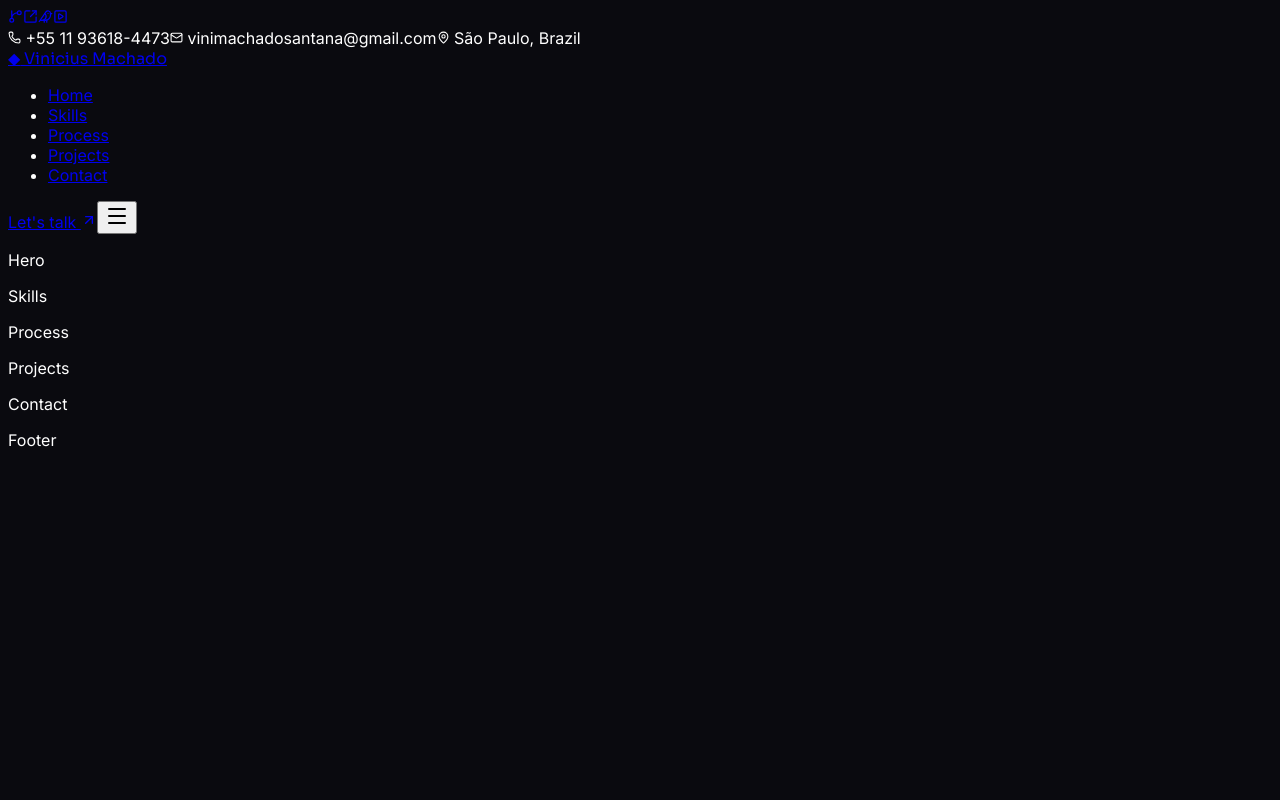
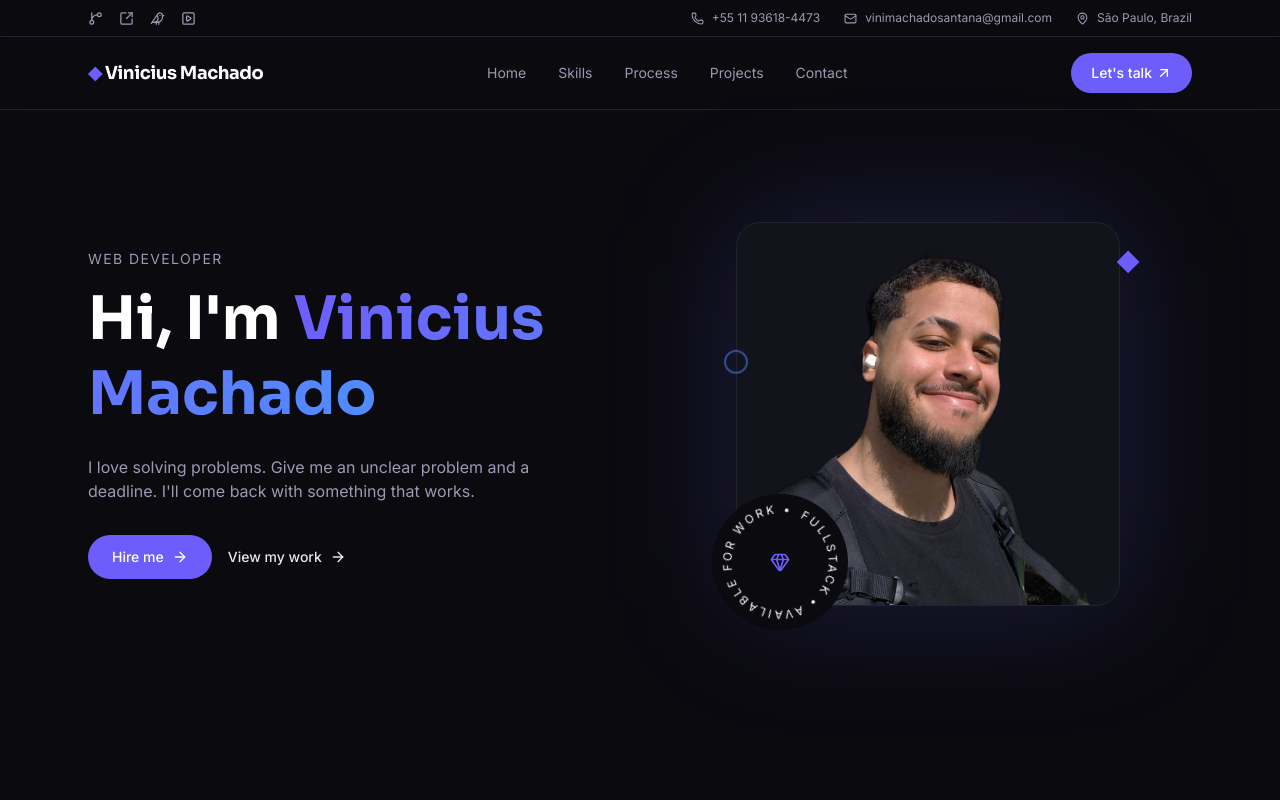
Before and after one commit to vinimachadosantana/vinimachadosantanta-portfolio, a Next.js app: page / in a window 1280 px wide. Shown: the top 800 px of the page. Built offline with nearby package versions, Linux system fonts and the light colour scheme.

Commit message:
feat: add hero section with rotating badge (#7)

```diff
--- a/src/app/globals.css
+++ b/src/app/globals.css
@@ -1,3 +1,4 @@
+@import "tailwindcss";
 html { scroll-behavior: smooth; }
 body {
   background: #0a0a0f; color: #ffffff;
--- a/src/components/Hero.tsx
+++ b/src/components/Hero.tsx
@@ -1,3 +1,35 @@
+import Image from "next/image";
+import { ArrowRight, Gem } from "lucide-react";
+import { hero } from "@/lib/data";
+import SpinBadge from "./SpinBadge";
+
 export default function Hero() {
-  return <section id="home" className="mx-auto max-w-6xl px-6 py-24 text-center text-[#9A9AB2]"><p className="text-sm uppercase tracking-widest">Hero</p></section>;
+  return (
+    <section id="home" className="mx-auto max-w-6xl px-6 py-20 md:py-28">
+      <div className="grid items-center gap-12 md:grid-cols-2">
+        <div>
+          <p className="mb-3 text-sm uppercase tracking-widest text-[#9A9AB2]">{hero.eyebrow}</p>
+          <h1 className="font-display text-5xl font-bold leading-tight md:text-6xl">
+            Hi, I&apos;m <span className="bg-gradient-to-r from-[#6D5EFC] to-[#4F8CFF] bg-clip-text text-transparent">{hero.name}</span>
+          </h1>
+          <p className="mt-6 max-w-md text-[#9A9AB2]">{hero.blurb}</p>
+          <div className="mt-8 flex flex-wrap items-center gap-4">
+            <a href="#contact" className="inline-flex items-center gap-2 rounded-full bg-[#6D5EFC] px-6 py-3 text-sm font-medium transition-colors hover:bg-[#5B4BEF]">Hire me <ArrowRight size={16} /></a>
+            <a href="#projects" className="inline-flex items-center gap-2 text-sm font-medium text-white/90 transition-colors hover:text-white">View my work <ArrowRight size={16} /></a>
+          </div>
+        </div>
+        <div className="relative mx-auto w-full max-w-sm">
+          <div className="absolute inset-0 -z-10 rounded-3xl bg-[#6D5EFC]/20 blur-3xl" />
+          <div className="relative aspect-square overflow-hidden rounded-3xl border border-[#22222E] bg-[#13131C]">
+            <Image src="/me.png" alt="Vinicius Machado" fill className="object-cover" priority />
+          </div>
+          <div className="absolute -bottom-6 -left-6 flex items-center justify-center rounded-full bg-[#0A0A0F] p-1">
+            <SpinBadge /><Gem className="absolute text-[#6D5EFC]" size={20} />
+          </div>
+          <div className="animate-float absolute -right-4 top-8 h-4 w-4 rotate-45 bg-[#6D5EFC]" />
+          <div className="animate-float absolute -left-3 top-1/3 h-6 w-6 rounded-full border-2 border-[#4F8CFF]/50" />
+        </div>
+      </div>
+    </section>
+  );
 }
--- /dev/null
+++ b/src/components/SpinBadge.tsx
@@ -0,0 +1,13 @@
+import { hero } from "@/lib/data";
+export default function SpinBadge() {
+  return (
+    <div className="animate-spin-slow h-28 w-28 sm:h-32 sm:w-32" aria-hidden="true">
+      <svg viewBox="0 0 100 100" className="h-full w-full">
+        <defs><path id="badge-circle" d="M 50,50 m -38,0 a 38,38 0 1,1 76,0 a 38,38 0 1,1 -76,0" fill="none" /></defs>
+        <text className="fill-white uppercase" style={{ fontSize: "9px", letterSpacing: "2px" }}>
+          <textPath href="#badge-circle">{hero.badgeText}</textPath>
+        </text>
+      </svg>
+    </div>
+  );
+}
--- a/src/lib/data.ts
+++ b/src/lib/data.ts
@@ -18,10 +18,10 @@ export const socials: Social[] = [
 ];
 
 export const hero = {
-  eyebrow: "Developer",
+  eyebrow: "Web Developer",
   name: "Vinicius Machado",
-  blurb: "I build fast, accessible web apps with React, Next.js and TypeScript — from the database to a polished UI.",
-  badgeText: "Fullstack Developer • Available for work • ",
+  blurb: "I love solving problems. Give me an unclear problem and a deadline. I'll come back with something that works.",
+  badgeText: "Fullstack • Available for work • ",
 };
 
 export const skills: Skill[] = [
```
Also changed, not shown: public/me.jpg (added), public/me.png (added).
